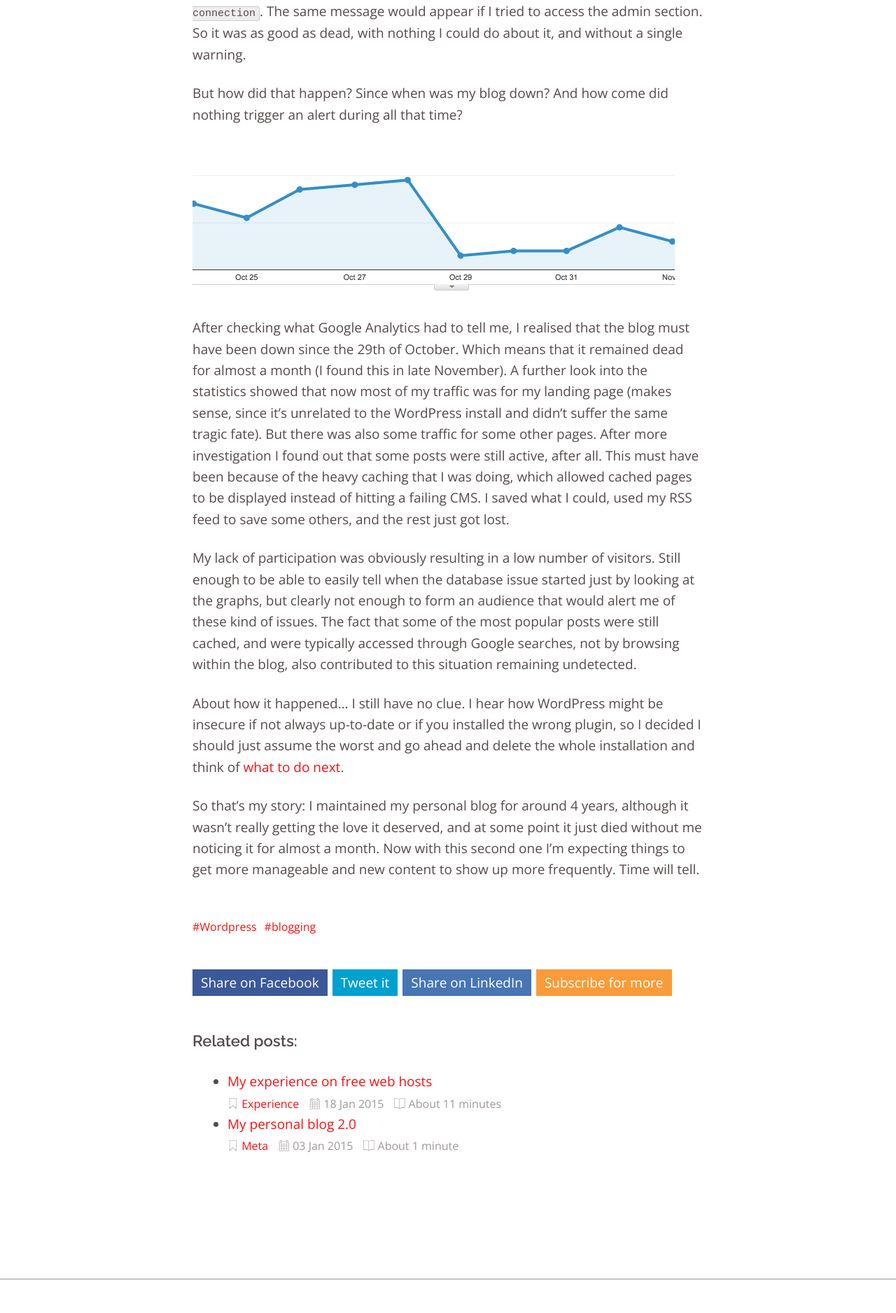
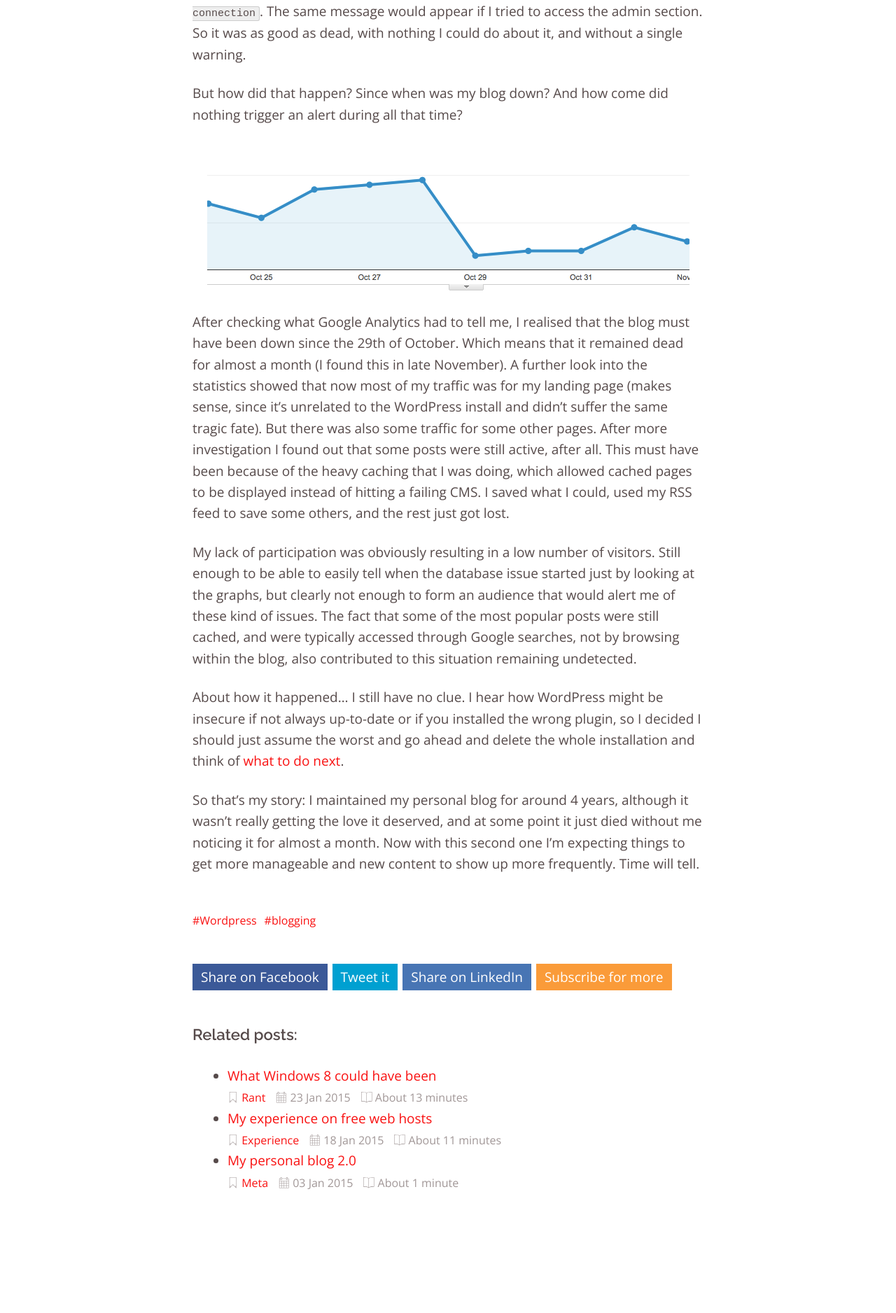
Before and after one commit to rplopes/ricardolopes.net, a Jekyll site: the page built from _posts/2015-01-11-a-postmortem-of-my-wordpress-blog.md, in a window 1280 px wide. Shown: the part 979-2855 px from the top of the page at 70% size. Built offline with Jekyll 4.4.1, drawn with Linux system fonts in a browser that asks for light colours; comment, search, counter and statistics services are not loaded; some of the changed lines change nothing that is shown.

Commit message:
New post: What Windows 8 could have been
Also, centered images on articles and added styling to blockquotes.

```diff
--- /dev/null
+++ b/_posts/2015-01-23-what-windows-8-could-have-been.md
@@ -0,0 +1,76 @@
+---
+layout: post
+title: What Windows 8 could have been
+category: rant
+tags:
+ - Windows
+ - Microsoft
+ - UX
+excerpt: This post was supposed to be yet another Windows 8 review but, as I’ve gained experience with the latest Microsoft OS, I saw the potential for something a little more interesting. I’ve been using Windows 8 as the only OS in my main computer since it was officially released by Microsoft, so I might say I have some experience, now, to tell you a thing or two about it that you probably missed in other reviews. I’ve already used Windows, Mac and Linux as my primary OS (and I tend to change it quite frequently), and I find advantages and disadvantages in all of them.
+---
+
+_**Disclaimer:** This blog post was first published on the 25th of November of 2012. This means that most of its content might no longer be up-to-date. This was published in my previous blog, which has [met an unfortunate end]({% post_url 2015-01-11-a-postmortem-of-my-wordpress-blog %}), and is being reposted now as an attempt to resurface some of the most popular posts that have been lost. After the very recent announcement by Microsoft about the new Windows 10, this seems to be an interesting time to bring back this particular post._
+
+![Windows 8 screenshot](/assets/2015-01-23-w8.png)
+
+This post was supposed to be yet another Windows 8 review but, as I’ve gained experience with the latest Microsoft OS, I saw the potential for something a little more interesting. I’ve been using Windows 8 as the only OS in my main computer since it was officially released by Microsoft, so I might say I have some experience, now, to tell you a thing or two about it that you probably missed in other reviews. I’ve already used Windows, Mac and Linux as my primary OS (and I tend to change it quite frequently), and I find advantages and disadvantages in all of them. I’m pretty “agnostic” in most technology debates, and OSs aren’t an exception, so these thoughts aren’t distorted by fanboy opinions. I didn’t do a simple review not only because the Internet is full of it (really, I’m not even posting any links), but because my continuous usage of this new OS kept bugging me more and more about very specific details. So I’ll skip the typical suspense and just tell you my quick opinion about it, so I can discuss what I see as the most pressing issue: what Windows 8 could have been.
+
+Firstly, I know many people don’t agree with me, but I actually think Microsoft changed the game with Windows 8 and the Surface. The notion of converging the laptop and tablet experience seems almost intuitive to me. As you might already know, tablets are the latest revolution in computing and are slowly throwing laptops to oblivion as once laptops did to desktop PCs (OK, I know it’s not that simple, but when we look at market shares there’s no doubt the landscape is changing). Tablets are also more portable than the thinnest ultrabooks, have a more intuitive and friendly input, don’t have the dreaded noisy fans, have better communication options and so on (I could go on listing the advantages of tablets over any laptop, but I guess I made my point already). So isn’t it silly that we’re still using them just as consumption devices (read: overpriced toys)? Is the great revolution in computing really only worth it for browsing Facebook and throwing some birds at evil pigs?
+
+The answer, of course, is no. If these devices are so much better than their ancestors, then we must be able to switch and leave the old laptops behind. Some power users might not be able to do it, but that’s exactly what happened in the transition from desktop PCs to laptops anyway. Apple has been very careful in this matter: they have slowly improved iOS to meet more demands and updated Mac OS to be more iOS-like. They’re basically doing baby steps for converging the two OSs, cautious not to make a very risky move. I’m still very curious about what the conclusion of that convergence might look like. Microsoft, on the other hand, went all-in about the matter and evolved from a pure PC OS to a completely hybrid, both tablet-friendly and “traditional”.
+
+In my opinion, and this might be controversial, Microsoft decided, for a change, to be the innovator and to push to the market a concept that is probably ahead of its time. They were so proud of their concept, they even build their own tablet/laptop hybrid just so they could show the full picture of their envisioned game changer product. This move is as refreshing as it is unexpected. So, as you can see by now, Windows 8 and the tablet/laptop hybrids approach have really caught my eye and promise to be a welcome revolution brought by an unexpected player.
+
+So… what could possibly go wrong? Here are some of the details I’ve been struggling with lately.
+
+## Affordances
+
+In interaction design, affordance is the quality of an element to display to a user how it is supposed to be used. Imagine a door with no signs and with equal handles on both sides. That’s an example of poor affordance, since you don’t know if you’re supposed to push it or pull it. A door with better affordance would have the handle only in the side where you needed to pull and probably a sign in each side displaying the correct action.
+
+The Modern UI design aka Windows Store design aka Metro style design is, in my opinion, a nice UI that makes Windows Phone 7 and 8 look much more fresh and lively than the big guys iOS and Android. However, I’m not so sure about it in tablets and specially on regular PCs. One of its major advantages, the flat UI that strips down the unnecessary and focuses on content, is also one of its major flaws, because you’re also losing some important elements that weren’t just there for decoration. Don’t agree?
+
+![Windows 8 affordances example](/assets/2015-01-23-w8-settings.png)
+
+This image is showing two different elements from the same screen (not in their actual position, just next to each other in this picture for comparison). The one on the top is just a title with no action on click, and the one in the bottom is a button to a settings page (although we’re already in a settings panel, and another button in the same panel already points us to the Control Panel, another settings tool).
+
+I could add more examples, but I hope you got the idea. Cleaning the UI is a very good idea, but you must do it with caution. “Make it as simple as possible, but not simpler”.
+
+## The best of two worlds?
+
+One of Windows 8′s most ambitious promises is the convergence of desktop and tablet experiences. As I said, I’m a big fan of that concept and I believe that’s a trend to follow. But a concept is one thing, execution is another. My ideal use case would be something like:
+
+ > I pick my tablet for working on the go. Since I don’t have paperwork nor a cumbersome laptop to carry, travelling with everything I need for work (just a tablet) is easier than ever. In those free times I can just turn on my tablet and browse my favourite websites, check my email and so on. When I get to my office I just link the Bluetooth keyboard and mouse and the HDMI display, start the traditional environment and fire up the MS Office suite, the IDE, etc.
+ >
+ > Next day I decide to do some work at a coffee shop, so I just bring the tablet and a keyboard (a Surface keyboard would add no bulk to the pack, and a keyboard dock like what we see in Asus’s offerings would, in a worst case scenario, make me feel like I’m carrying a thin netbook).
+ >
+ > When going to meetings, presentations or others I simply carry the tablet and use it with the onscreen keyboard, since I won’t be typing long sequences of text. In between, I think about my laptop and wonder when was the last time I used that heavy, noisy and awkward machine.
+
+This use case is what I think when I see new hybrids in the market running full-blown OSs in a tablet form and when I hear Microsoft state how Windows 8 promises to deliver the best of both worlds. Unfortunately, that’s not what’s happening.
+
+Firstly, Windows RT, a dumbed-down version of Windows 8 developed to run on ARM processors, miserably fails to live up to that promise, as you won’t be able to run legacy apps in it (read: you can’t install typical desktop applications, like the ones you absolutely must have for your job).
+
+Also, when using a tablet with no mouse or keyboard, this ideal vision means not interacting with the traditional desktop and its windows, as they’re not the most touch friendly interfaces you’ll see. So it’s too bad that actions such as file management and configuring some settings have to be done in the desktop environment. I can’t help but think that Microsoft’s tight schedule for Windows 8 left many holes in the OS, and this lack of support for the continuous use of the tablet environment shows many of them.
+
+These holes in the OS aren’t an exclusive of the tablet interface. As an example, in the desktop mode hitting the Networks taskbar icon brings a panel in line with the new design, but hitting the Sound or Power taskbar icons still brings the old style popup. Also, when using the desktop environment, the Charms bar has close to no functionality (but it still shows up when hitting non-configurable hot corners). There are many more rough corners that still need to be polished if this is to look like a finished product.
+
+Finally, the integration of these two poorly-implemented worlds is nothing but disappointment. If you like a Metro application, you can’t run it as a window in the desktop environment (nor can you go full-screen in most desktop applications). If you open a file in one of the environments, the only way to move it to the other environment is to open it again manually using another application. The only way to see two Metro apps at once (or any Metro app while using the desktop interface) is by snapping one of them to the left or right of the screen. However, you have no control of the size of each app, and you can’t have two documents side by side, since the distributed space isn’t 50%-50%, but more like 75%-25%.
+
+## Apps, apps, apps
+
+At the end of the day, what really matters is the applications. That’s why most users prefer Mac OS or Linux over Windows, but when you look at market shares that’s not what it looks like. However, with this new OS Microsoft seems to be trying to get rid of its huge market advantage.
+
+As I’ve stated before, there’s not much integration between the two different environments of Windows 8. So, while you have a huge collection of legacy apps in the traditional one, you’ll feel the emptiness of options in the newest one. If desktop apps could integrate with the tablet mode this wouldn’t be such a big issue, because we’d have something to cover that emptiness while the new apps ecosystem was being developed. But we don’t, so if you’re like me you’ll probably want to make use of that awesome new environment, but will find no reason for it and eventually give up.
+
+Things get pretty ugly if you consider Windows RT instead of 8, because it also has a desktop mode but lacks the support for legacy apps. So yes, the market leader that has built its success on top of its huge apps ecosystem has just started a new one from scratch and one of the versions of its newest OS doesn’t even support the old one.
+
+Also, if this new desktop/tablet mix in the same OS serves as a “bridge” from the old ecosystem to the new, I can’t figure a simple reason for Microsoft to launch the Surface with RT before launching the Surface with 8. They basically launched a device with virtually no ecosystem and waited to later launch a similar device with support for all Windows applications. That’s like trying to build a whole village in a desert island and only later building a bridge to it. I wonder how much has Microsoft lost with this new, unpopulated village already.
+
+Finally, if we look to the Metro apps that come with the OS, there’s also some aspects that make me think this could have gone a totally different way. The built-in calendar app couldn’t import all calendars from my Google account (in fact, it could only import the personal one), so it’s useless for me. The messaging app can’t send new messages if I’m set as invisible, and can’t get them from contacts that show up as offline, so this one’s also useless for me. Thanks to the poor integration between the two environments, I can’t get a mini player of the XBox Music app (only a snapped panel from top to bottom that shrinks my horizontal desktop area). These are just some examples of the poor job that leave us early adopters with little incentive to keep trying the new environment.
+
+## To sum up
+
+Please don’t get me wrong: I love Windows 8′s concept and I share (more or less) Microsoft’s vision for the future of computers. If this was the typical review, I’d spend more time highlighting some good implementations and how I believe it’s the right direction. I might even have recommended the upgrade. However, my goal is to highlight what I find poorly implemented in such a great concept.
+
+Thanks to this whole notebook/tablet hybrid concept, I’ve started to look at the latest ultrabooks as kind of obsolete devices. They don’t have touch screens, it’s impossible to use them while walking without looking awkward, and so forth. The same goes for all Apple’s notebook options (that’s probably the reason why most Apple fans don’t agree with this vision). However, after quite some time with Windows 8, I fear we don’t have a strong alternative yet.  Yes, this is definitely an important step in that direction, but it’s still looking too immature, for now. Windows 8 seems to have suffered a lot from its tight schedule and, thanks to this incomplete effort, we now have a vision of what’s to come, but are left with a poor demo of it.
+
+All in all, this could have been a new revolution in the way we use our computers. As it stands, it’s nothing but a glimpse of what that revolution might look like. Maybe they’ll get it right in an hypothetical Windows 9. After all, Microsoft is known for releasing great versions of Windows after disappointing ones, and disappointing versions after great ones (and so far, this pattern seems unchanged). Or maybe Apple will get it right first.
--- a/_sass/_posts.scss
+++ b/_sass/_posts.scss
@@ -23,5 +23,14 @@
 
   img {
     max-width: 100%;
+    display: block;
+    margin: auto;
+  }
+
+  blockquote {
+    margin-left: $spacing-unit;
+    padding-left: #{$spacing-unit / 2};
+    padding-right: #{$spacing-unit / 2};
+    border-left: 2px solid $color-weak;
   }
 }
```
Also changed, not shown: assets/2015-01-23-w8-settings.png (added), assets/2015-01-23-w8.png (added), 14 other files.
